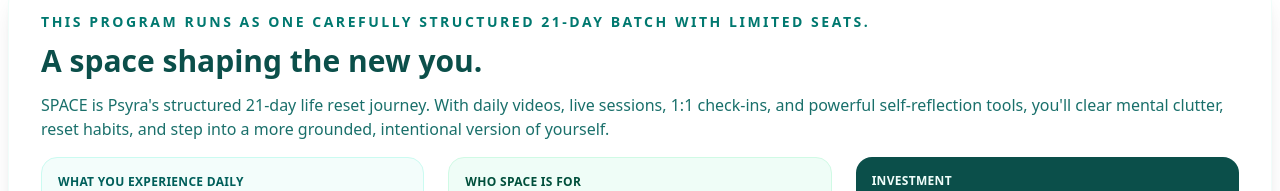
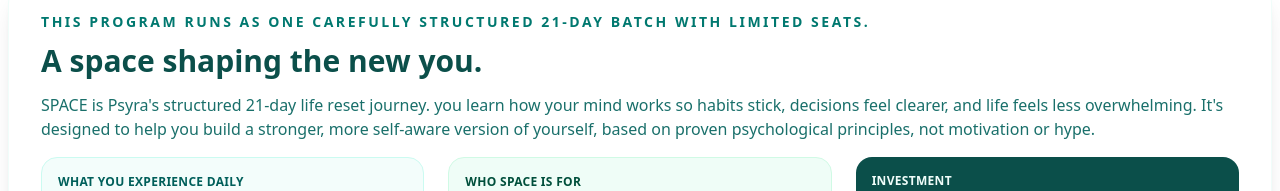
Before and after one commit to Sahal-Palayat/psyra-web, a Next.js app: page /new-year-reset in a window 1280 px wide. Shown: the part 377-568 px from the top of the page. Built offline with nearby package versions, Linux system fonts and the light colour scheme; no server answers.

Commit message:
moidifed content

```diff
--- a/src/components/NewYearReset/ProgramDetails.tsx
+++ b/src/components/NewYearReset/ProgramDetails.tsx
@@ -19,10 +19,11 @@ const ProgramDetails: React.FC<ProgramDetailsProps> = ({
           A space shaping the new you.
         </h1>
         <p className="text-sm md:text-base text-teal-800/90 mb-4">
-          SPACE is Psyra&apos;s structured 21-day life reset journey. With daily
-          videos, live sessions, 1:1 check-ins, and powerful self-reflection
-          tools, you&apos;ll clear mental clutter, reset habits, and step into a
-          more grounded, intentional version of yourself.
+          SPACE is Psyra&apos;s structured 21-day life reset journey. you learn
+          how your mind works so habits stick, decisions feel clearer, and life
+          feels less overwhelming. It&apos;s designed to help you build a
+          stronger, more self-aware version of yourself, based on proven
+          psychological principles, not motivation or hype.
         </p>
 
         <div className="grid md:grid-cols-3 gap-4 md:gap-6 mb-6">
```
